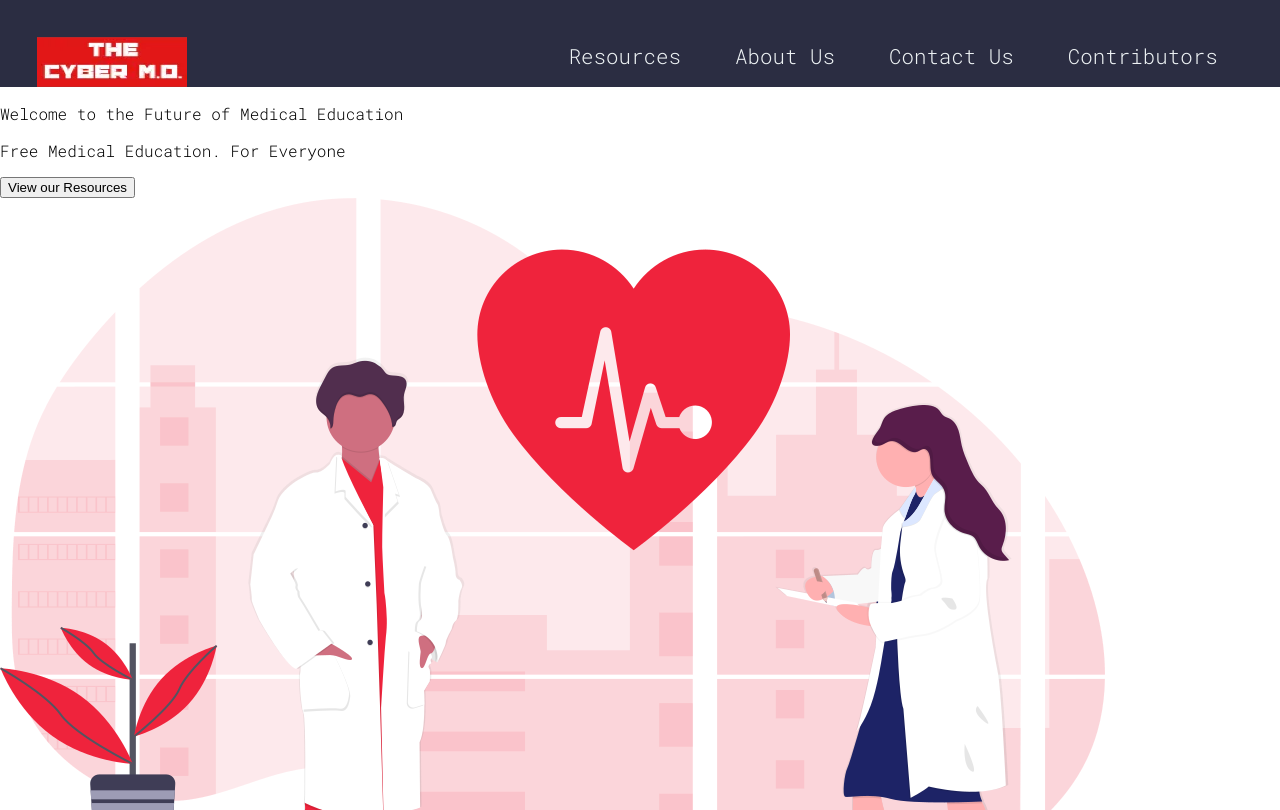
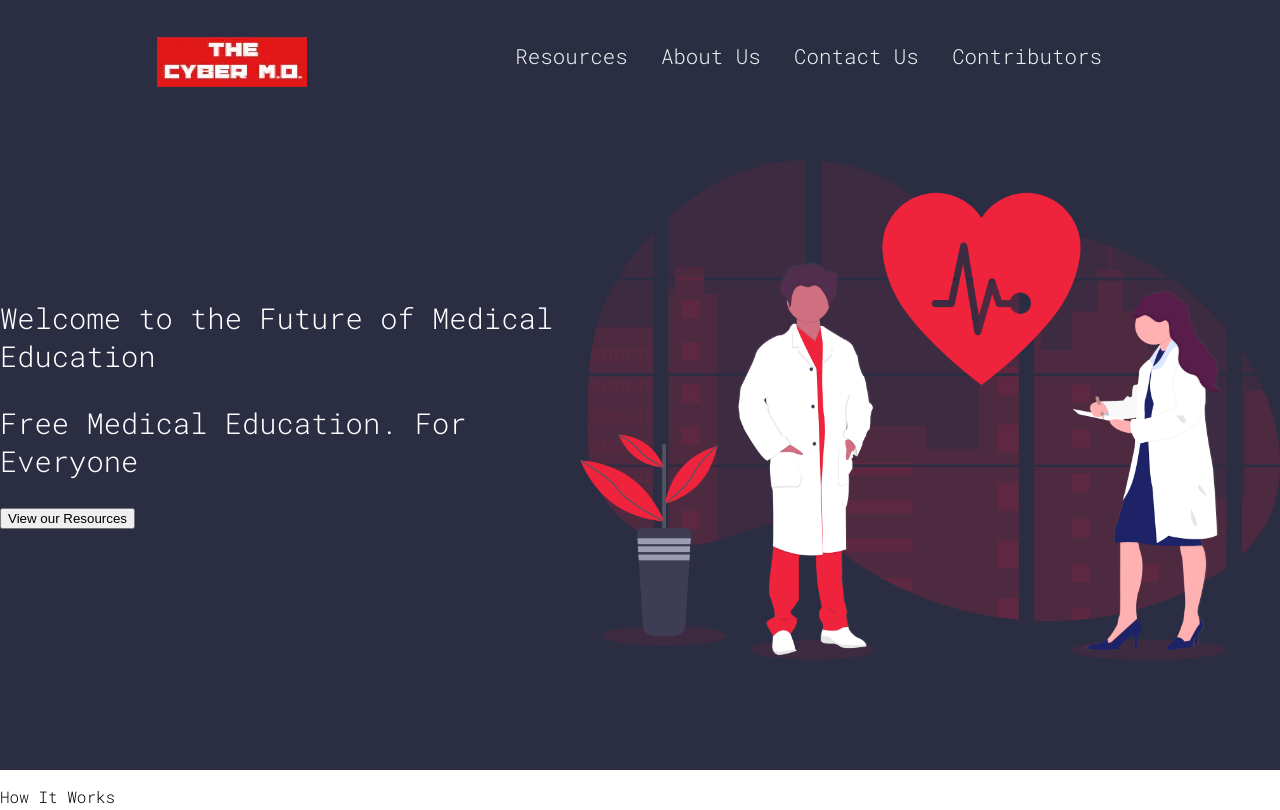
Before and after one commit to Mario5648/TheCyberMD, a plain HTML site: page index.html in a window 1280 px wide. Shown: the top 810 px of the page. Drawn offline with Linux system fonts and the light colour scheme.

Commit message:
nav and banner

```diff
--- a/index.html
+++ b/index.html
@@ -5,7 +5,8 @@
     </header>
 
     <body>
-        <nav class="navigation_bar">
+        <nav>
+            <div class="navigation_bar">
                 <img class="navigation_bar_image" src="./images/logo.png">
                 <span class="navigation_bar_items">
                 <a class="navigation_bar_item">Resources</a>
@@ -13,18 +14,19 @@
                 <a class="navigation_bar_item">Contact Us</a>
                 <a class="navigation_bar_item">Contributors</a>
                 </span>
+            </div>
         </nav>
 
         <!--Hero section-->
-        <div>
+        <div class="hero_banner">
             <!--Left section-->
-            <div>
+            <div class="hero_text">
                 <p>Welcome to the Future of Medical Education</p>
                 <p>Free Medical Education. For Everyone</p>
                 <button>View our Resources</button>
             </div>
             <div>
-                <image src="./images/hero_doctors_image.png">
+                <image class="hero_image" src="./images/hero_doctors_image.png">
             </div>
         </div>
 
--- a/styles.css
+++ b/styles.css
@@ -10,14 +10,17 @@ body
     color: #EDF2F4;
     font-size: 1.3rem;
     font-weight: 100;
+    display: flex;
+    justify-content: center;
+    height: 100px;
 }
 
 .navigation_bar_image
 {
     width:150px;
     height:50px;
-    padding-left: 1.8em;
     padding-top: 1.8em;
+    padding-left: 2em;
 }
 
 .navigation_bar_items
@@ -26,10 +29,35 @@ body
     float: right;
     padding-top: 2em;
     padding-right: 2em;
+    padding-left: 10em;
 }
 
 .navigation_bar_item
 {
-    padding-left: 1em;
     padding-right: 1em;
 }
+
+.hero_banner
+{
+    margin-top: -30px;
+    background-color: #2B2D42;
+    color: white;
+    display: flex;
+    flex-direction: row;
+    justify-content: center;
+    height: 700px;
+
+}
+
+.hero_text
+{
+    margin-top: 200px;
+    font-size: 1.8rem;
+}
+
+.hero_image
+{
+    margin-top: 90px;
+    width: 700px;
+    height: 500px;
+}
```
Lines whose indentation alone changed are shown as unchanged.
